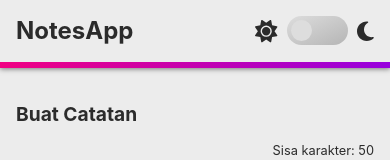
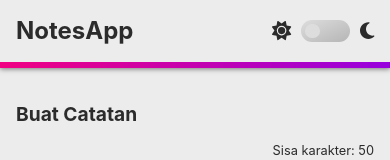
Before and after one commit to mirzaq19/notes-dcd, a React (Vite) app: page / in a window 390 px wide. Shown: the top 160 px of the page. Built offline with nearby package versions, Linux system fonts and the light colour scheme.

Commit message:
feat: add media query in theme toggle component

```diff
--- a/src/components/ThemeToggle.jsx
+++ b/src/components/ThemeToggle.jsx
@@ -16,7 +16,7 @@ const ThemeToggle = () => {
 
   return (
     <div className={styles.container}>
-      <FontAwesomeIcon icon={faSun} />
+      <FontAwesomeIcon icon={faSun} className={styles.theme_icon} />
       <label className={styles.toggle}>
         <input
           type="checkbox"
@@ -26,7 +26,7 @@ const ThemeToggle = () => {
         />
         <span className={styles.slider}></span>
       </label>
-      <FontAwesomeIcon icon={faMoon} />
+      <FontAwesomeIcon icon={faMoon} className={styles.theme_icon} />
     </div>
   )
 }
--- a/src/components/ThemeToggle.module.scss
+++ b/src/components/ThemeToggle.module.scss
@@ -3,7 +3,6 @@
 .container {
   display: flex;
   align-items: center;
-  font-size: 1.4rem;
   column-gap: 0.6rem;
 }
 
@@ -16,10 +15,12 @@
     height: 0;
   }
   .slider {
+    --slider-size: 1.8rem;
+    --slider-padding: 0.25rem;
     position: relative;
     display: inline-block;
-    width: 3.8rem;
-    height: 1.8rem;
+    width: calc(var(--slider-size) * 2 + var(--slider-padding));
+    height: var(--slider-size);
     background-image: linear-gradient(
       to bottom right,
       $primary-color,
@@ -28,13 +29,17 @@
     border-radius: 34px;
     transition: 0.4s;
 
+    @media screen and (max-width: 768px) {
+      --slider-size: 1.4rem;
+    }
+
     &::before {
       content: '';
       position: absolute;
-      top: 0.25rem;
-      left: 0.25rem;
-      width: 1.3rem;
-      height: 1.3rem;
+      top: var(--slider-padding);
+      left: var(--slider-padding);
+      width: calc(var(--slider-size) - var(--slider-padding) * 2);
+      height: calc(var(--slider-size) - var(--slider-padding) * 2);
       background-color: $primary-color;
       border-radius: 50%;
       transition: 0.4s;
@@ -48,7 +53,14 @@
       $accent-2-color
     );
     &::before {
-      transform: translateX(2rem);
+      transform: translateX(calc(var(--slider-size) + var(--slider-padding)));
     }
   }
 }
+
+.theme_icon {
+  font-size: 1.4rem;
+  @media screen and (max-width: 768px) {
+    font-size: 1.2rem;
+  }
+}
```
